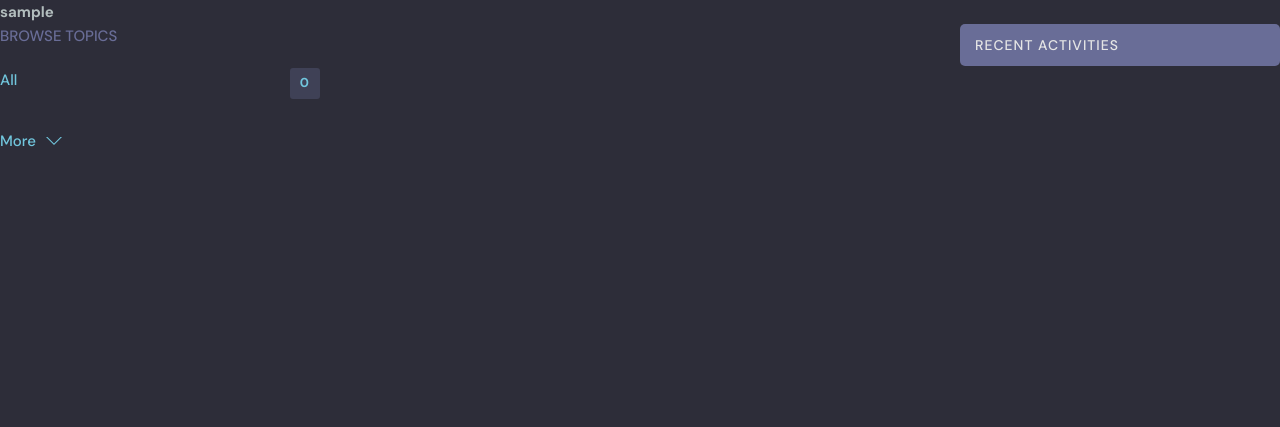
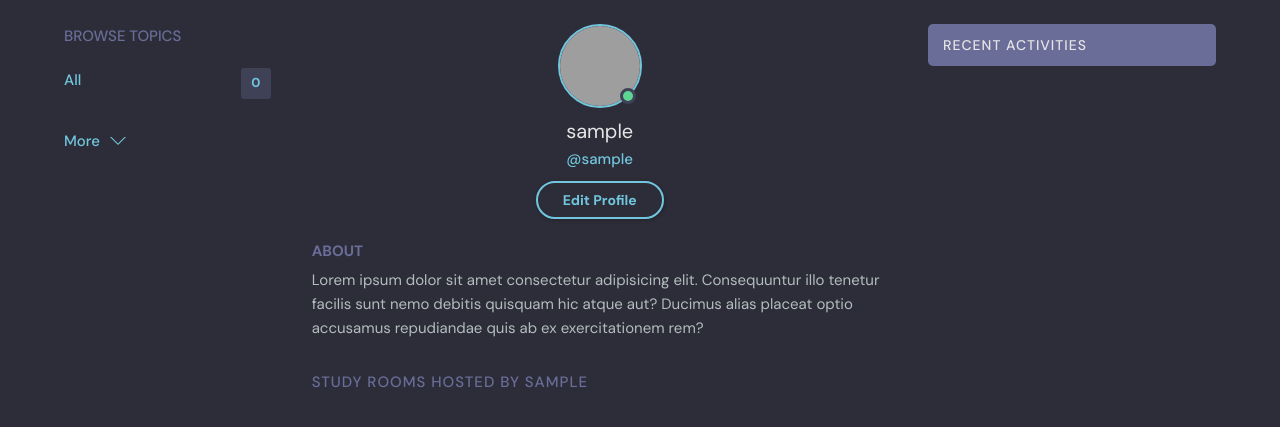
Before and after one commit to rishav-dahal/Studyapp, a Django app: page /profile/1 in a window 1280 px wide. Shown: the part 76-503 px from the top of the page. Run offline with Django 5.2, Linux system fonts and the light colour scheme; the visitor is signed in with stand-in values (Sample User, id 1); data comes from the database, SQL or seed files in the repository; data that the repository does not hold is empty; grey boxes are pictures that could not be loaded.

Commit message:
profile updated

```diff
--- a/base/templates/base/profile.html
+++ b/base/templates/base/profile.html
@@ -2,28 +2,21 @@
 
 {% block content %}
 
-<style>
-    .profile-container {
-        display: grid;
-        grid-template-columns: 1fr 2fr 1fr;
-    }
-</style>
+<main class="profile-page layout layout--3">
+    <div class="container">
+        <!--topics-->
+        {% include "base/topics_component.html" %}
+        <!--topics end -->
 
-<h1>{{user.username}}</h1>
+        <!--feed-->
+        {% include "base/profile_list.html" %}
+        <!--feed end-->
 
-<div class="profile-container">
-    <div >
-        {% include "base/topics_component.html" %}
+        <!--activity-->
+        {% include "base/activity_component.html" %}
+        <!--activity end-->
     </div>
-
-    <div>
-        {% include "base/feed_component.html" %}
-
-    </div>
-
-    <div>
-        {% include "base/activity_component.html" %}
-    </div>
+</main>
 
 
 {% endblock content %}
--- /dev/null
+++ b/base/templates/base/profile_list.html
@@ -0,0 +1,30 @@
+<div class="roomList">
+  <div class="profile">
+    <div class="profile__avatar">
+      <div class="avatar avatar--large active">
+        <img src="https://randomuser.me/api/portraits/men/11.jpg" />
+      </div>
+    </div>
+    <div class="profile__info">
+      <h3>{{user.username}}</h3>
+      <p>@{{user.username}}</p>
+      <a href="edit-user.html" class="btn btn--main btn--pill">Edit Profile</a>
+    </div>
+    <div class="profile__about">
+      <h3>About</h3>
+      <p>
+        Lorem ipsum dolor sit amet consectetur adipisicing elit. Consequuntur illo tenetur
+        facilis sunt nemo debitis quisquam hic atque aut? Ducimus alias placeat optio
+        accusamus repudiandae quis ab ex exercitationem rem?
+      </p>
+    </div>
+  </div>
+
+  <div class="roomList__header">
+    <div>
+      <h2>Study Rooms Hosted by {{user.username}}</a>
+      </h2>
+    </div>
+  </div>
+  {% include "base/feed_component.html" %}
+</div>
```
